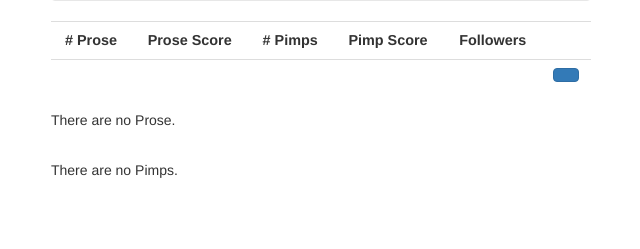
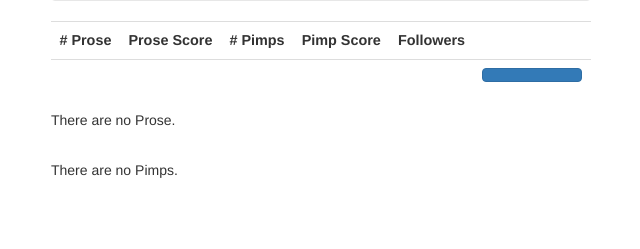
Before and after one commit to Vilos92/pimpmyprose, a Django app: template pimpmyprose/templates/prose/profile.html in a window 1280 px wide. Shown: the part 51-300 px from the top of the page, without its empty margins (319-959 px from the left). Run offline with Django 3.2, Linux system fonts and the light colour scheme; the template is opened without the code that fills it, so the values that code supplies are empty; the visitor is signed in with stand-in values (Sample User, id 1); some libraries are stand-ins or nearby versions.

Commit message:
Fixed size for follow button

```diff
--- a/pimpmyprose/prose/static/css/main.css
+++ b/pimpmyprose/prose/static/css/main.css
@@ -46,3 +46,8 @@
 .voteArrowDown {
 	border-top: 9px solid #286090;
 }
+
+/* CSS For the follow button */
+.followButton {
+	width: 100px;
+}
```
Also changed, not shown: README.md.
